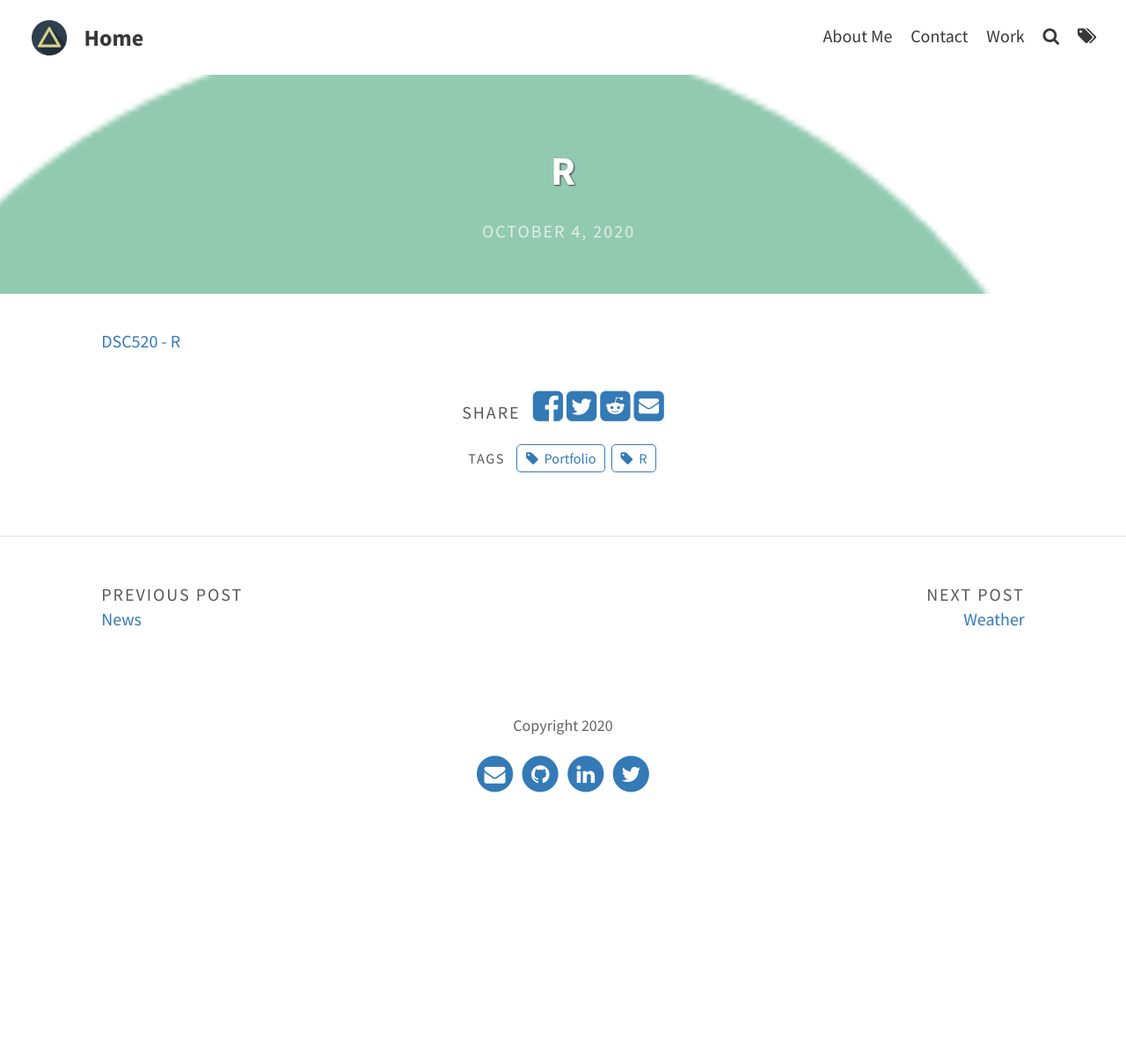
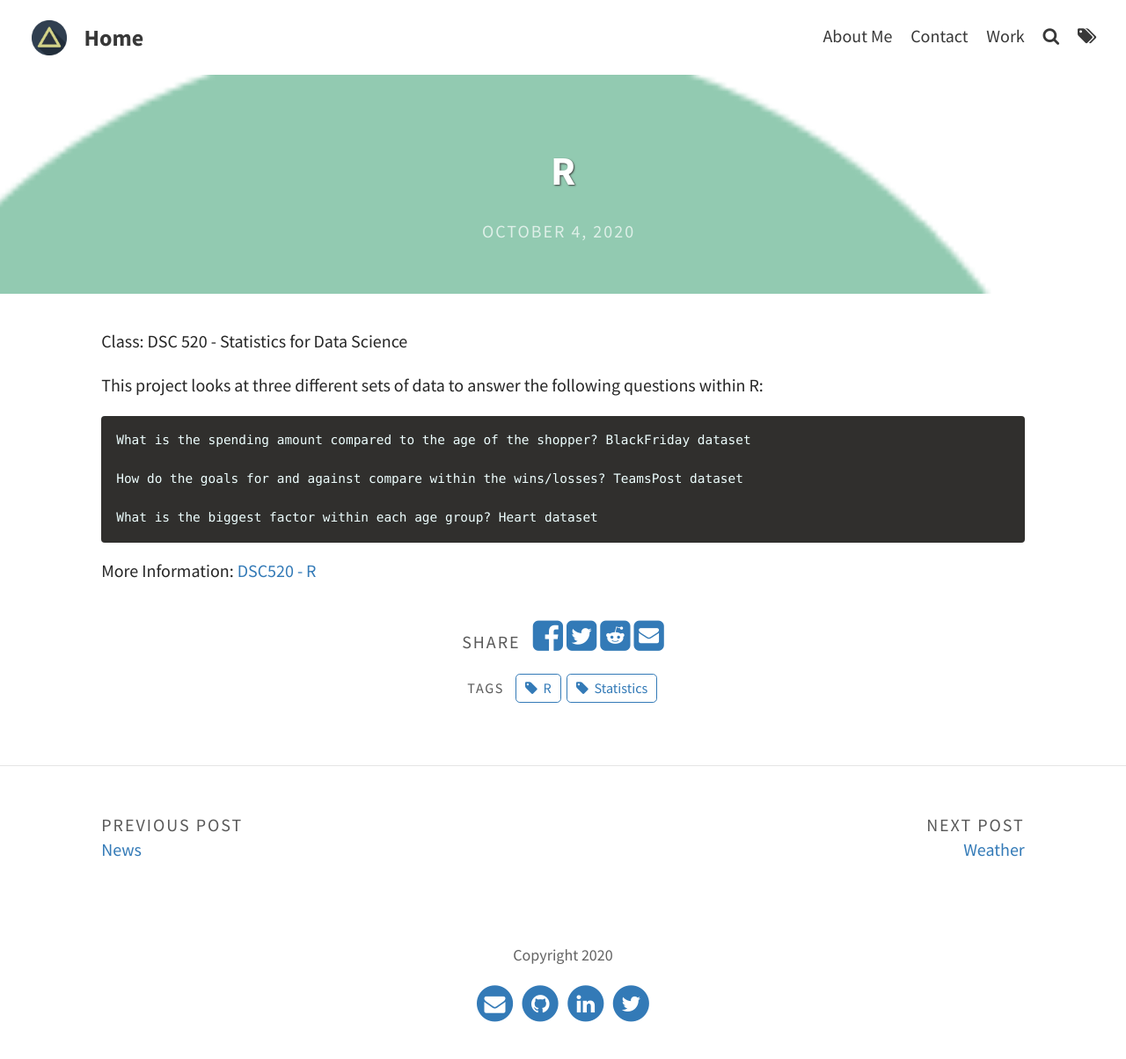
Before and after one commit to knmoses/knmoses.github.io, a Jekyll site: the page built from _portfolio/safe.md, in a window 1280 px wide. Shown: the whole page at 88% size. Built offline with Jekyll 4.4.1, drawn with Linux system fonts in a browser that asks for light colours; before the commit the page ends 942 px from its top, so only the background shows below that.

Commit message:
Update safe.md

```diff
--- a/_portfolio/safe.md
+++ b/_portfolio/safe.md
@@ -4,7 +4,18 @@ title: R
 feature-img: "assets/img/portfolio/stats.png"
 img: "assets/img/portfolio/stats.png"
 date: 04 October 2020
-tags: [R, Portfolio]
+tags: [R, Statistics]
 ---
 
+Class: DSC 520 - Statistics for Data Science
+
+This project looks at three different sets of data to answer the following questions within R:
+
+    What is the spending amount compared to the age of the shopper? BlackFriday dataset
+
+    How do the goals for and against compare within the wins/losses? TeamsPost dataset
+
+    What is the biggest factor within each age group? Heart dataset
+
+More Information:
 [DSC520 - R](https://github.com/knmoses/DSC520-R)
```
